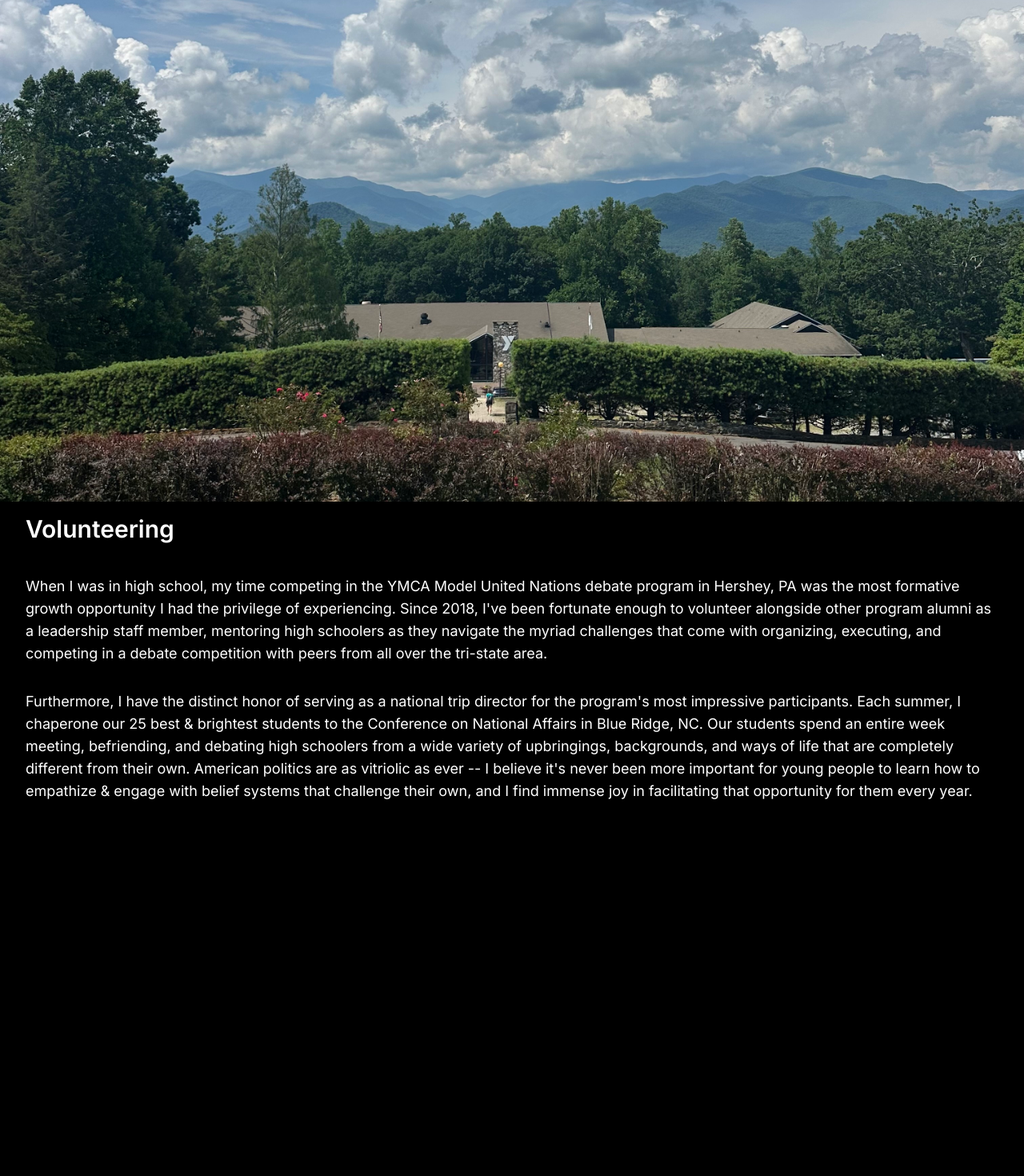
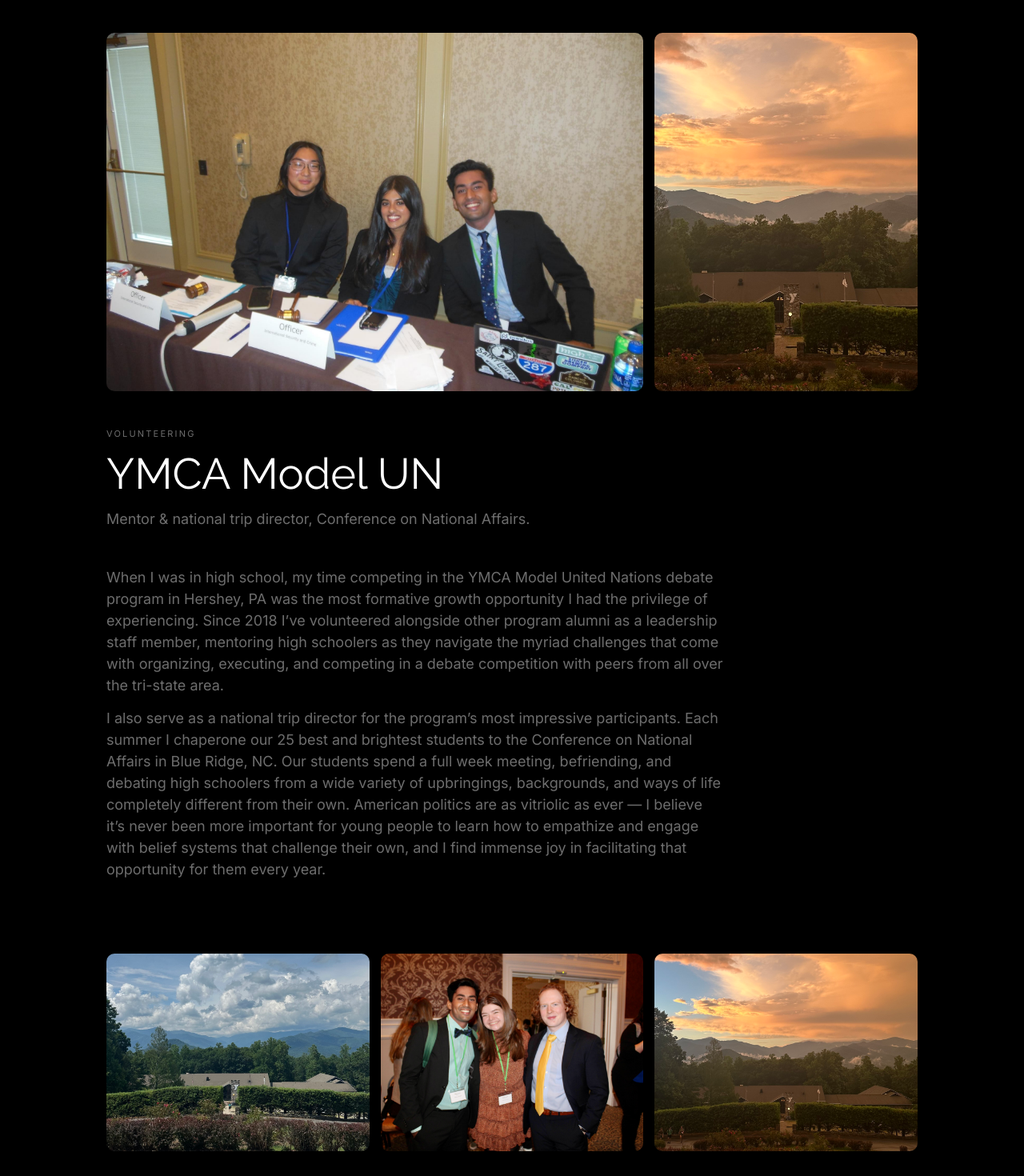
Before and after one commit to hanskamin/website, a Next.js app: page /volunteering in a window 1280 px wide. Shown: the part 88-1558 px from the top of the page at 80% size. Before the commit the page ends 1139 px from the top, so only its background shows below. Built offline with nearby package versions, Linux system fonts and the light colour scheme.

Commit message:
volunteering: replace fade carousel with collage hero + image grid

```diff
--- a/app/(pages)/volunteering/page.tsx
+++ b/app/(pages)/volunteering/page.tsx
@@ -1,76 +1,103 @@
-"use client";
-
 import Image from "next/image";
-import { useEffect, useState } from "react";
-// Image imports.
+import Container from "@/app/ui/Container";
+import Section from "@/app/ui/Section";
+import Hero from "@/app/ui/Hero";
+import Reveal from "@/app/ui/Reveal";
 import mun1 from "@/public/static/images/mun1.jpeg";
 import cona from "@/public/static/images/cona.jpeg";
 import mun0 from "@/public/static/images/mun0.jpeg";
 import conaSunset from "@/public/static/images/cona-sunset.jpeg";
 
-const images = [
-  mun1,
-  cona,
-  mun0,
-  conaSunset,
-];
+export default function Page() {
+  return (
+    <>
+      <Section className="!pt-10 md:!pt-16">
+        <Container>
+          <Reveal>
+            <div className="grid grid-cols-1 md:grid-cols-3 gap-elem">
+              <div className="md:col-span-2 relative aspect-[4/3] md:aspect-[3/2] overflow-hidden rounded-card">
+                <Image
+                  src={mun1}
+                  alt=""
+                  fill
+                  priority
+                  sizes="(min-width: 768px) 66vw, 100vw"
+                  className="object-cover"
+                />
+              </div>
+              <div className="relative aspect-[4/3] md:aspect-auto md:min-h-[300px] overflow-hidden rounded-card">
+                <Image
+                  src={conaSunset}
+                  alt=""
+                  fill
+                  sizes="(min-width: 768px) 33vw, 100vw"
+                  className="object-cover"
+                />
+              </div>
+            </div>
+          </Reveal>
+        </Container>
+      </Section>
 
-export default function Page() {
-  // State to track the current image index.
-  const [currentIndex, setCurrentIndex] = useState(0);
+      <Hero
+        eyebrow="Volunteering"
+        title="YMCA Model UN"
+        subtitle="Mentor & national trip director, Conference on National Affairs."
+        className="!min-h-0 !py-0"
+      />
 
-  // Automatically cycle through images every 4 seconds.
-  useEffect(() => {
-    const interval = setInterval(() => {
-      setCurrentIndex((prevIndex) => (prevIndex + 1) % images.length);
-    }, 4000); // 4 seconds
-    return () => clearInterval(interval); // Cleanup interval on component unmount.
-  }, []);
+      <Section>
+        <Container>
+          <Reveal>
+            <div className="flex flex-col gap-elem max-w-[68ch] text-sub text-whisper">
+              <p>
+                When I was in high school, my time competing in the YMCA Model
+                United Nations debate program in Hershey, PA was the most
+                formative growth opportunity I had the privilege of
+                experiencing. Since 2018 I&rsquo;ve volunteered alongside other
+                program alumni as a leadership staff member, mentoring high
+                schoolers as they navigate the myriad challenges that come with
+                organizing, executing, and competing in a debate competition
+                with peers from all over the tri-state area.
+              </p>
+              <p>
+                I also serve as a national trip director for the program&rsquo;s
+                most impressive participants. Each summer I chaperone our 25
+                best and brightest students to the Conference on National
+                Affairs in Blue Ridge, NC. Our students spend a full week
+                meeting, befriending, and debating high schoolers from a wide
+                variety of upbringings, backgrounds, and ways of life
+                completely different from their own. American politics are as
+                vitriolic as ever &mdash; I believe it&rsquo;s never been more
+                important for young people to learn how to empathize and engage
+                with belief systems that challenge their own, and I find
+                immense joy in facilitating that opportunity for them every
+                year.
+              </p>
+            </div>
+          </Reveal>
+        </Container>
+      </Section>
 
-  return (
-    <div className="flex flex-col min-h-screen font-[family-name:var(--font-geist-mono)] overflow-x-hidden">
-      {/* Gallery */}
-      <div className="relative w-full h-[650px]">
-        {images.map((image, index) => (
-          <Image
-            key={`img-${index}`}
-            src={image}
-            alt={`Slide ${index + 1}`}
-            layout="fill"
-            objectFit="cover"
-            priority
-            className={`absolute transition-opacity duration-1000 ${
-              index === currentIndex ? "opacity-100" : "opacity-0"
-            }`}
-          />
-        ))}
-      </div>
-      {/* Main Content */}
-      <div className="flex flex-col text-left px-8 py-4">
-        <div>
-          <h2 className="text-3xl font-semibold pb-2 font-[family-name:var(--font-geist-mono)]">
-            Volunteering
-          </h2>
-          <p className="text-lg mt-8 pb-8 font-[family-name:var(--font-geist-mono)]">
-            {
-              `When I was in high school, my time competing in the YMCA Model United Nations debate program
-              in Hershey, PA was the most formative growth opportunity I had the privilege of experiencing.
-              Since 2018, I've been fortunate enough to volunteer alongside other program alumni as a leadership staff member,
-              mentoring high schoolers as they navigate the myriad challenges that come with organizing, executing,
-              and competing in a debate competition with peers from all over the tri-state area.`}
-          </p>
-          <p className="text-lg pb-8 font-[family-name:var(--font-geist-mono)]">
-            {
-              `Furthermore, I have the distinct honor of serving as a national trip director for the program's most impressive
-              participants. Each summer, I chaperone our 25 best & brightest students to the Conference on National Affairs in Blue Ridge, NC.
-              Our students spend an entire week meeting, befriending, and debating high schoolers from a wide variety of upbringings,
-              backgrounds, and ways of life that are completely different from their own. American politics are as vitriolic as ever --
-              I believe it's never been more important for young people to learn how to empathize & engage with belief systems
-              that challenge their own, and I find immense joy in facilitating that opportunity for them every year.`
-            }
-          </p>
-        </div>
-      </div>
-    </div>
+      <Section>
+        <Container>
+          <div className="grid grid-cols-1 sm:grid-cols-2 md:grid-cols-3 gap-elem">
+            {[cona, mun0, conaSunset].map((img, idx) => (
+              <Reveal key={idx} delay={idx * 0.05}>
+                <div className="relative aspect-[4/3] overflow-hidden rounded-card group">
+                  <Image
+                    src={img}
+                    alt=""
+                    fill
+                    sizes="(min-width: 768px) 33vw, (min-width: 640px) 50vw, 100vw"
+                    className="object-cover transition-transform duration-500 group-hover:scale-[1.03]"
+                  />
+                </div>
+              </Reveal>
+            ))}
+          </div>
+        </Container>
+      </Section>
+    </>
   );
 }
```
